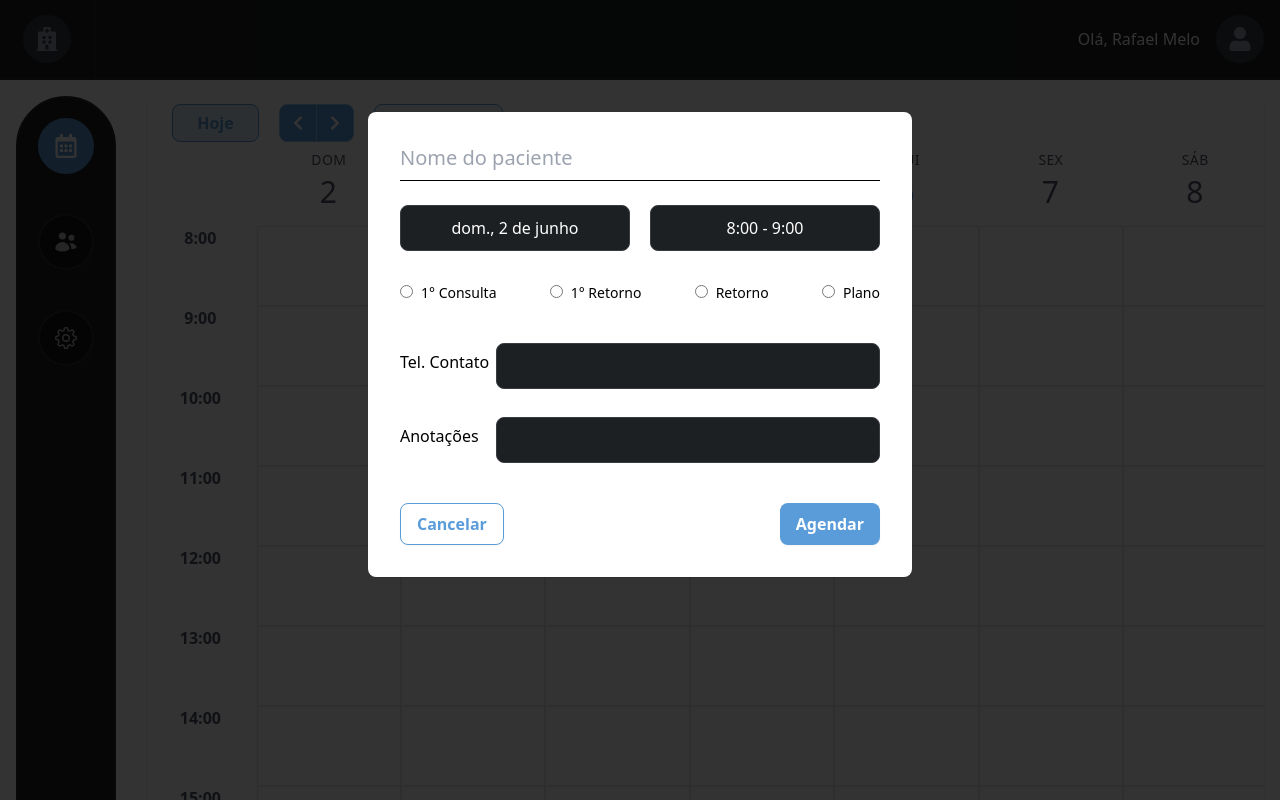
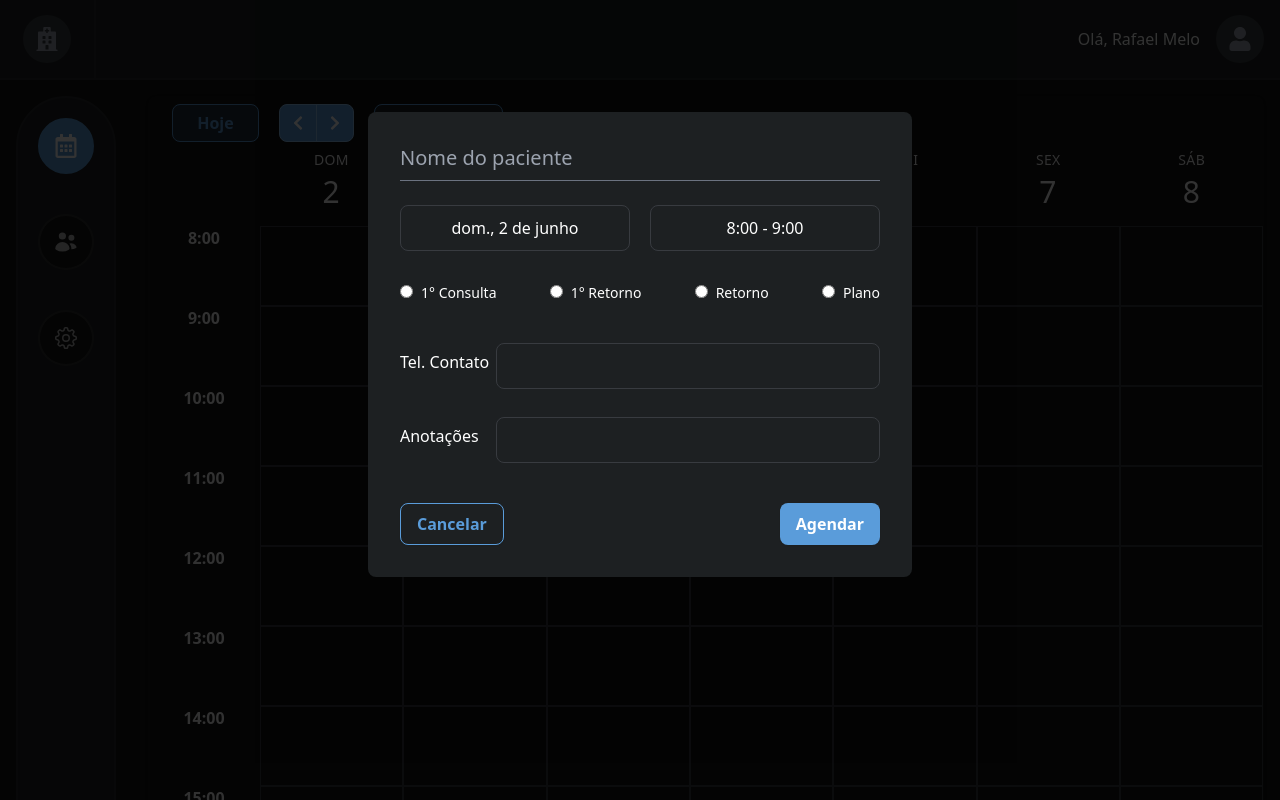
Before and after one commit to maurelio631/Prontu, a React (Vite) app: page /home/agenda in a window 1280 px wide. Both pictures are taken after a click on the element 328 px from the left and 266 px from the top of the page. Shown: the top 800 px of the page. Built offline with nearby package versions, Linux system fonts and the light colour scheme.

Commit message:
dark mode calendar

```diff
--- a/src/components/CalendarComponent.jsx
+++ b/src/components/CalendarComponent.jsx
@@ -157,7 +157,7 @@ export function CalendarComponent() {
     return (
         <section className='w-full'>
             <div className="container mx-auto px-4 m-4">
-                <div className="bg-white rounded-lg shadow overflow-hidden">
+                <div className="rounded-lg text-gray-600 dark:text-zinc-100 shadow overflow-hidden">
 
                     <div className="flex items-center justify-between py-2 px-6">
                         <div className='flex gap-5'>
@@ -194,13 +194,13 @@ export function CalendarComponent() {
                         </div> */}
                     </div>
 
-                    <div className="-mx-1 -mb-1">
+                    <div className="-mx-1 -mb-1 dark:-mx-0 dark:-mb-0">
                         <div className="flex">
                             {/* Coluna dos Horários */}
                             <div className="w-[10%] flex flex-col">
                                 <div className="h-12"></div>
                                 {HOURS_COLUMN.map((hour, hourIndex) => (
-                                    <p key={hourIndex} className="h-20 font-semibold flex items-center justify-center text-gray-600">
+                                    <p key={hourIndex} className="h-20 font-semibold flex items-center justify-center ">
                                         {hour}
                                     </p>
                                 ))}
@@ -208,25 +208,25 @@ export function CalendarComponent() {
 
                             {/* Coluna dos Dias */}
                             {week.map((date, dateIndex) => (
-                                <div key={dateIndex} className="w-[12.85%] relative pr">
+                                <div key={dateIndex} className="w-[12.85%] relative ">
                                     <div className="flex flex-col h-full">
 
 
-                                        <div className={`text-gray-600 text-sm tracking-wide font-normal text-center`}>
+                                        <div className={`text-sm tracking-wide font-normal text-center`}>
                                             {DAYS[date.getDay()]}
                                         </div>
                                         <div className="flex justify-center items-center mt-1 mb-4">
-                                            <span className={`${isToday(date) ? 'text-azul-900' : 'text-gray-600'} text-3xl tracking-wide font-normal`}>{date.getDate()}</span>
+                                            <span className={`${isToday(date) ? 'text-azul-900' : 'text-gray-600 dark:text-zinc-50'} text-3xl tracking-wide font-normal`}>{date.getDate()}</span>
                                         </div>
 
 
 
                                         {HOURS.map((hour, hourIndex) => (
-                                            <div key={hourIndex} className="border h-20 relative mr" onClick={() => showEventModal(date, hour)}>
+                                            <div key={hourIndex} className="border dark:border-dark-600 h-20 relative " onClick={() => showEventModal(date, hour)}>
                                                 {events.filter(e => new Date(e.event_dateForListing).toDateString() === date.toDateString() && e.event_hourConsult === hour).map((event, eventIndex) => (
                                                     <div
                                                         key={event.event_id}
-                                                        className={`px-2 py-1 rounded-lg mt-1 overflow-hidden border text-white
+                                                        className={`px-2 py-1 rounded-lg mt-1 overflow-hidden border dark:border-dark-100 text-white cursor-pointer
                                                         ${event.event_consultType === '1° Consulta' ? 'bg-[#A95ADA]' : ''}
                                                         ${event.event_consultType === '1° Retorno' ? 'bg-[#DA5AB6]' : ''}
                                                         ${event.event_consultType === 'Retorno' ? 'bg-[#5A9CDA]' : ''}
@@ -234,25 +234,25 @@ export function CalendarComponent() {
                                                         onClick={() => handleEventClick(event.event_id)}
                                                     >
                                                         <h3 className="text-base font-semibold truncate leading-tight">{event.event_patientName}</h3>
-                                                        <p className='text-xs bg-white/30 px-1 rounded inline-block'>{event.event_consultType}</p>
-                                                        <p className='text-xs'>{event.event_hourConsult}</p>
+                                                        <p className='text-xs bg-white/30 font-medium px-1 rounded inline-block'>{event.event_consultType}</p>
+                                                        <p className='text-xs font-medium '>{event.event_hourConsult}</p>
 
                                                         {selectedEventIndex === event.event_id && (
-                                                            <div className="bottom-0- w-44 -left-2 bg-white rounded-lg p-2 shadow-[0px_3px_10px_0px_#000000b2] absolute z-10 flex flex-col gap-2" key={event.event_id}>
+                                                            <div className="bottom-0- w-44 -left-2 bg-white dark:bg-dark-600 rounded-lg p-2 shadow-[0px_3px_10px_0px_#000000b2] absolute z-10 flex flex-col gap-2" key={event.event_id}>
                                                                 <button
-                                                                    className="bg-vermelho-900 text-white px-2 py-2 rounded"
+                                                                    className="bg-vermelho-900 font-medium text-white px-1 py-2 rounded"
                                                                     onClick={() => handleRemoveEvent(event.event_id)}
                                                                 >
                                                                     Remover da agenda
                                                                 </button>
                                                                 <button
-                                                                    className="bg-verde-900 text-white px-2 py-2 rounded"
+                                                                    className="bg-verde-900 font-medium text-white px-1 py-2 rounded"
                                                                     onClick={() => handleStartAppointment(event.event_id)}
                                                                 >
                                                                     Iniciar atendimento
                                                                 </button>
                                                                 <button
-                                                                    className="bg-yellow-500 text-white px-2 py-2 rounded"
+                                                                    className="bg-yellow-500 font-medium text-white px-1 py-2 rounded"
                                                                     onClick={() => handleUnmarkEvent(event.event_id)}
                                                                 >
                                                                     Desmarcar
@@ -273,13 +273,14 @@ export function CalendarComponent() {
                 {openEventModal && (
                     <div className="bg-[#000000cc] fixed z-40 top-0 right-0 left-0 bottom-0 h-full w-full">
                         <div className="p-4 max-w-xl mx-auto relative left-0 right-0 overflow-hidden mt-24">
-                            <div className="shadow w-full rounded-lg bg-white overflow-hidden block p-8">
+
+                            <div className="bg-white text-black dark:bg-dark-800 dark:text-white shadow w-full rounded-lg  overflow-hidden block p-8">
                                 <label htmlFor="patientName" className='w-full pb-2'>
                                     <input
                                         type="text"
                                         id='patientName'
                                         name='patientName'
-                                        className='w-full border-b border-black pb-2 mb-6 text-xl'
+                                        className='bg-transparent border-b border-black dark:border-gray-500 pb-2 mb-6 text-xl w-full outline-none'
                                         placeholder='Nome do paciente'
                                         value={newEvent.patientName}
                                         onChange={(e) => setNewEvent({ ...newEvent, patientName: e.target.value })}
@@ -347,7 +348,7 @@ export function CalendarComponent() {
                                 <div className="flex justify-between mt-10">
                                     <button
                                         type="button"
-                                        className="bg-white hover:bg-gray-100 text-azul-900 font-semibold py-2 px-4 border border-azul-900 rounded-lg shadow-sm mr-2"
+                                        className="bg-transparent  text-azul-900 font-semibold py-2 px-4 border border-azul-900 rounded-lg shadow-sm mr-2"
                                         onClick={() => setOpenEventModal(false)}
                                     >
                                         Cancelar
--- a/src/pages/Calendar.jsx
+++ b/src/pages/Calendar.jsx
@@ -8,10 +8,10 @@ export function Calendar() {
 
     return (
         <Wrapper>
-            <div className="w-screen">
+            <div className="w-screen  bg-white dark:bg-dark-900">
                 <Header />
 
-                <main className="flex justify-between w-full">
+                <main className="flex justify-between w-full bg-white dark:bg-dark-900">
                     <Sidebar/>
                     <CalendarComponent />
                 </main>
--- a/tailwind.config.js
+++ b/tailwind.config.js
@@ -36,7 +36,7 @@ export default {
 
           600: '#383b40',
 
-          100: '#272a2b'
+          100: '#272a2b',
         }
 
 
```
